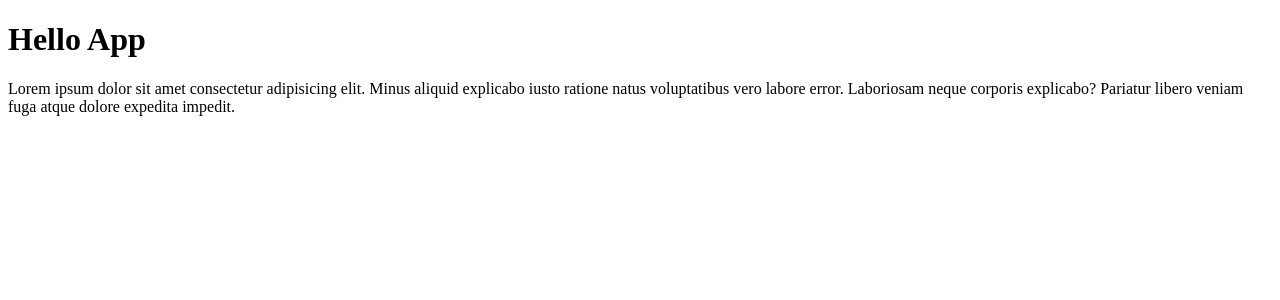
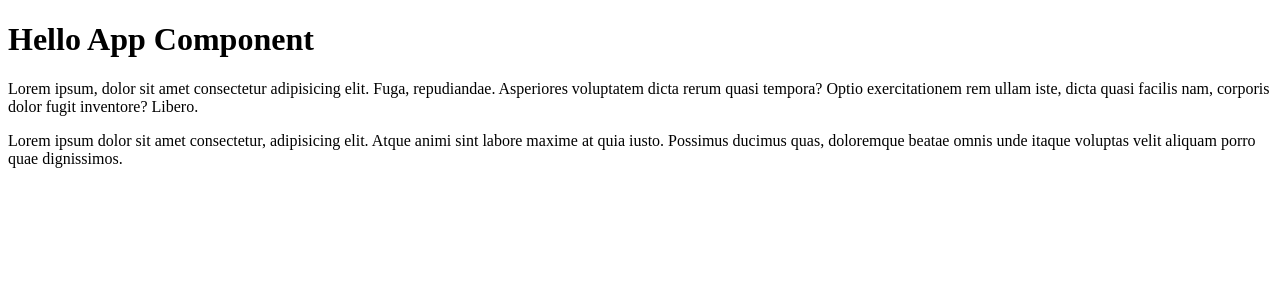
Before and after one commit to Maksym6699/shop-project, a React (Create React App) app: page / in a window 1280 px wide. Shown: the top 300 px of the page. Built offline with nearby package versions, Linux system fonts and the light colour scheme.

Commit message:
create App document

```diff
--- a/src/index.tsx
+++ b/src/index.tsx
@@ -7,17 +7,41 @@ import ReactDOM from 'react-dom/client'
 // const app = React.createElement("div", null, React.createElement('p', {id: 'test',}, 'Hello p'))
 
 // JSX
-const app = (
-    <div>
-        <h1 id="test">Hello App</h1>
-        <p>
-            Lorem ipsum dolor sit amet consectetur adipisicing elit. Minus
-            aliquid explicabo iusto ratione natus voluptatibus vero labore
-            error. Laboriosam neque corporis explicabo? Pariatur libero veniam
-            fuga atque dolore expedita impedit.
-        </p>
-    </div>
-)
+// const app = (
+//     <div>
+//         <h1 id="test">Hello App</h1>
+//         <p>
+//             Lorem ipsum dolor sit amet consectetur adipisicing elit. Minus
+//             aliquid explicabo iusto ratione natus voluptatibus vero labore
+//             error. Laboriosam neque corporis explicabo? Pariatur libero veniam
+//             fuga atque dolore expedita impedit.
+//         </p>
+//     </div>
+// )
+
+const App = () => {
+    return (
+        <div>
+            <h1>Hello App Component</h1>
+            <p>
+                Lorem ipsum, dolor sit amet consectetur adipisicing elit. Fuga,
+                repudiandae. Asperiores voluptatem dicta rerum quasi tempora?
+                Optio exercitationem rem ullam iste, dicta quasi facilis nam,
+                corporis dolor fugit inventore? Libero.
+            </p>
+            <p>
+                Lorem ipsum dolor sit amet consectetur, adipisicing elit. Atque
+                animi sint labore maxime at quia iusto. Possimus ducimus quas,
+                doloremque beatae omnis unde itaque voluptas velit aliquam porro
+                quae dignissimos.
+            </p>
+        </div>
+    )
+}
 
 const root = ReactDOM.createRoot(document.getElementById('root') as HTMLElement)
-root.render(<React.StrictMode>{app}</React.StrictMode>)
+root.render(
+    <React.StrictMode>
+        <App />
+    </React.StrictMode>
+)
```
